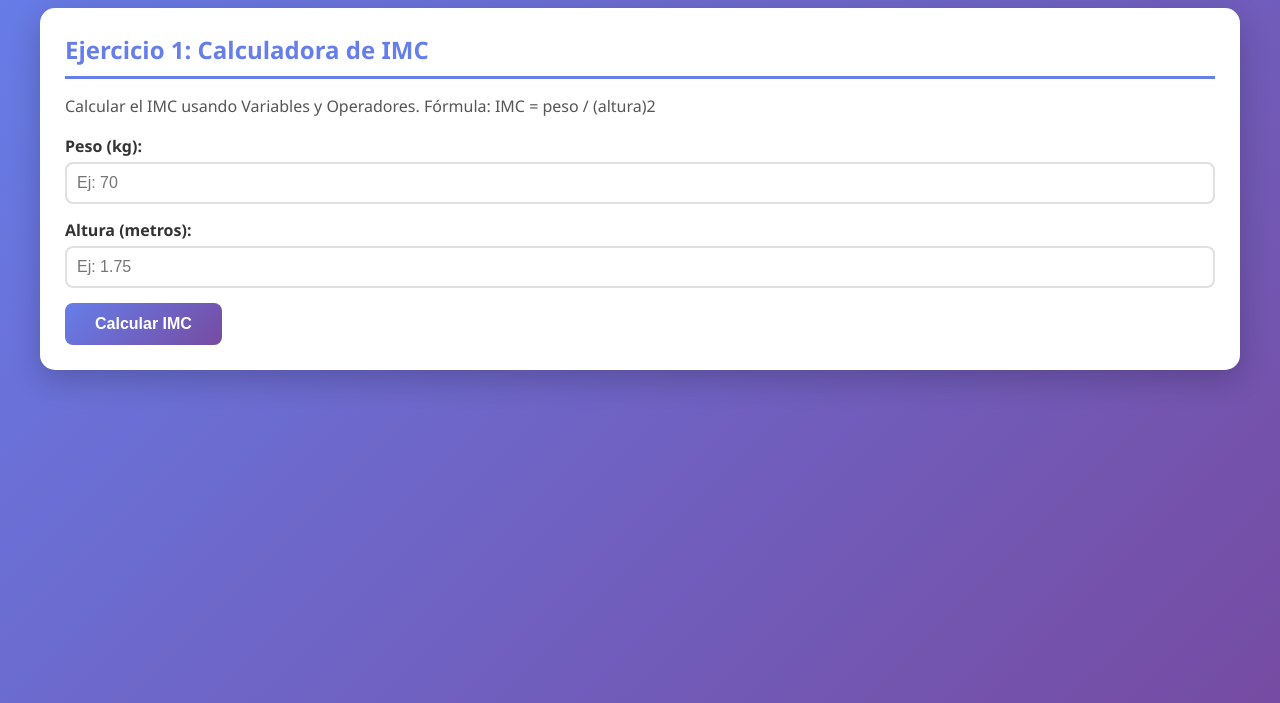
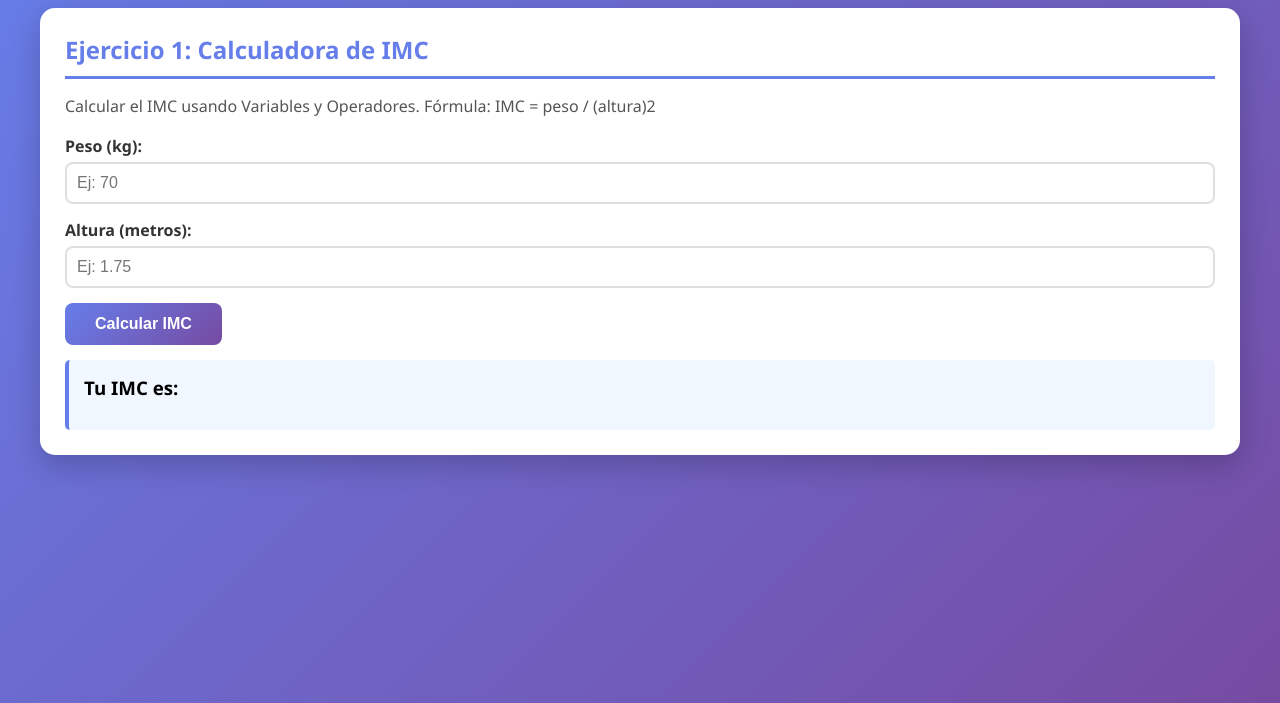
Before and after one commit to jedwinm/ejerciciosBasicosJs, a plain HTML site: page index.html in a window 1280 px wide. Shown: the part 97-800 px from the top of the page. Drawn offline with Linux system fonts and the light colour scheme.

Commit message:
Crear box resultado y estilos

```diff
--- a/index.html
+++ b/index.html
@@ -27,6 +27,13 @@
             </div>
 
             <button>Calcular IMC</button>
+
+            <div id="resultadoIMC" class="resultado">
+                <h3>Tu IMC es:</h3>
+                <p id="valorIMC"></p>
+                <p id="categoriaIMC"></p>
+            </div>
+
         </div>
 
     </div>
--- a/style.css
+++ b/style.css
@@ -86,3 +86,11 @@ button:hover{
     transform:translateY(-2px);
     box-shadow: 0 5px 15px rgba(0, 0, 0, 0.4);
 }
+
+.resultado{
+    margin-top: 15px;
+    padding: 15px;
+    background: #f0f7ff;
+    border-left: 4px solid #667eea;
+    border-radius: 5px;
+}
```
